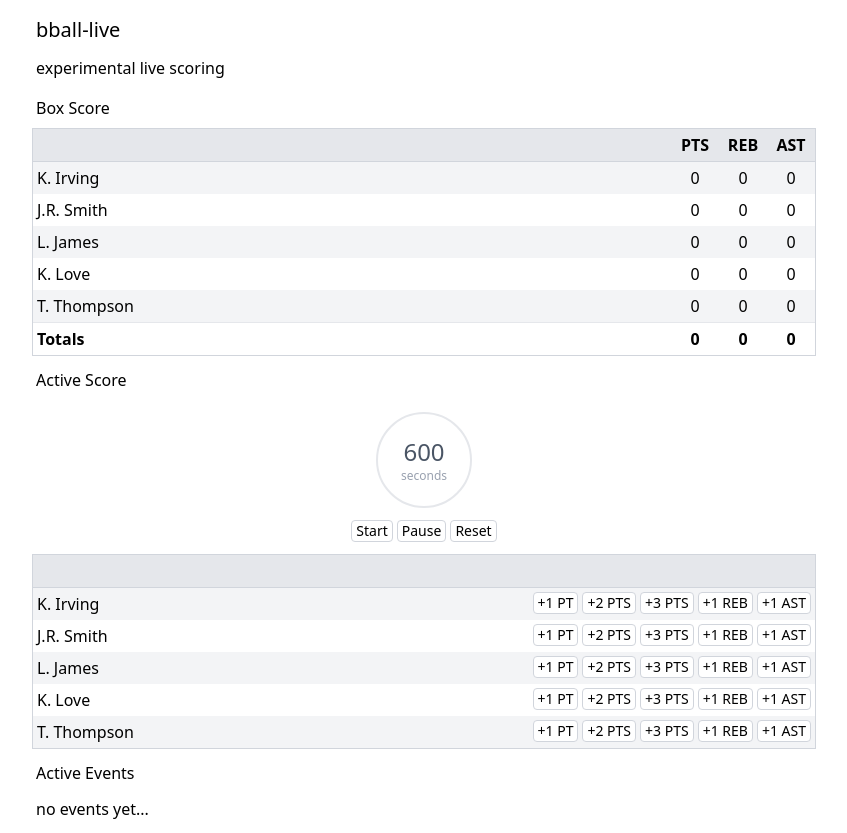
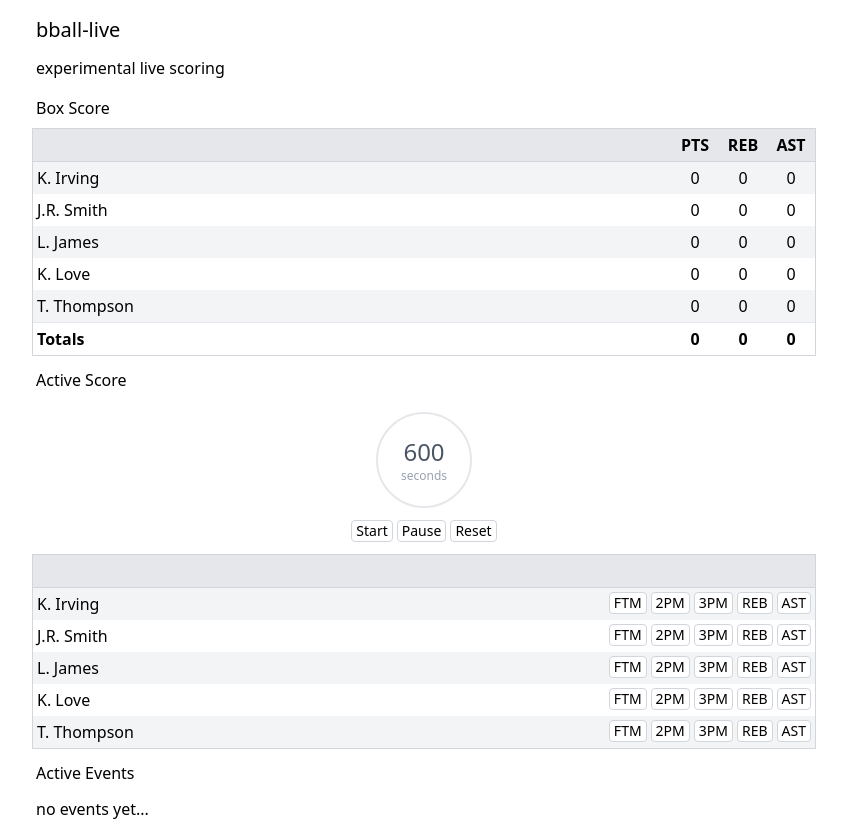
Before and after one commit to ober9k/bball-live, an Angular app: page / in a window 1280 px wide. Shown: the whole page, without its empty margins (216-1063 px from the left). Built offline with nearby package versions, Linux system fonts and the light colour scheme.

Commit message:
Changed button labels

```diff
--- a/src/app/app.html
+++ b/src/app/app.html
@@ -41,11 +41,11 @@
                 {{ playerStatsLog.player.name }}
               </td>
               <td class="w-auto p-1 text-right flex gap-1 justify-end">
-                <button [ngClass]="cssButtonClasses" (click)="addPoints(playerStatsLog, 1)">+1 PT</button>
-                <button [ngClass]="cssButtonClasses" (click)="addPoints(playerStatsLog, 2)">+2 PTS</button>
-                <button [ngClass]="cssButtonClasses" (click)="addPoints(playerStatsLog, 2)">+3 PTS</button>
-                <button [ngClass]="cssButtonClasses" (click)="addRebounds(playerStatsLog, 1)">+1 REB</button>
-                <button [ngClass]="cssButtonClasses" (click)="addAssists(playerStatsLog, 1)">+1 AST</button>
+                <button [ngClass]="cssButtonClasses" (click)="addPoints(playerStatsLog, 1)">FTM</button>
+                <button [ngClass]="cssButtonClasses" (click)="addPoints(playerStatsLog, 2)">2PM</button>
+                <button [ngClass]="cssButtonClasses" (click)="addPoints(playerStatsLog, 2)">3PM</button>
+                <button [ngClass]="cssButtonClasses" (click)="addRebounds(playerStatsLog, 1)">REB</button>
+                <button [ngClass]="cssButtonClasses" (click)="addAssists(playerStatsLog, 1)">AST</button>
               </td>
             </tr>
           }
```
